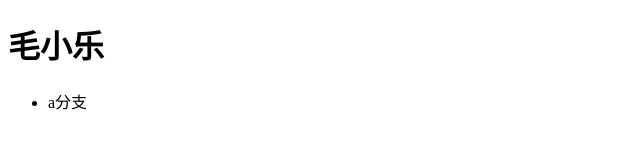
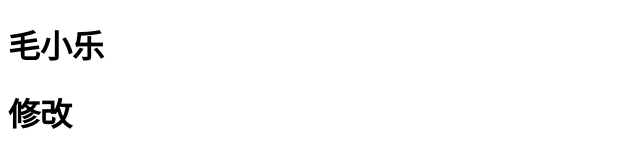
Before and after one commit to maoxiao-le/dzw_ui, a plain HTML site: page index.html in a window 1280 px wide. Shown: the whole page, without its empty margins (0-640 px from the left). Drawn offline with Linux system fonts and the light colour scheme.

Commit message:
第一次修改

```diff
--- a/index.html
+++ b/index.html
@@ -7,8 +7,6 @@
 	<body>
 		<h1>毛小乐</h1>
 
-		<ul>
-			<li>a分支</li>
-		</ul>
+		<h1>修改</h1>
 	</body>
 </html>
```
